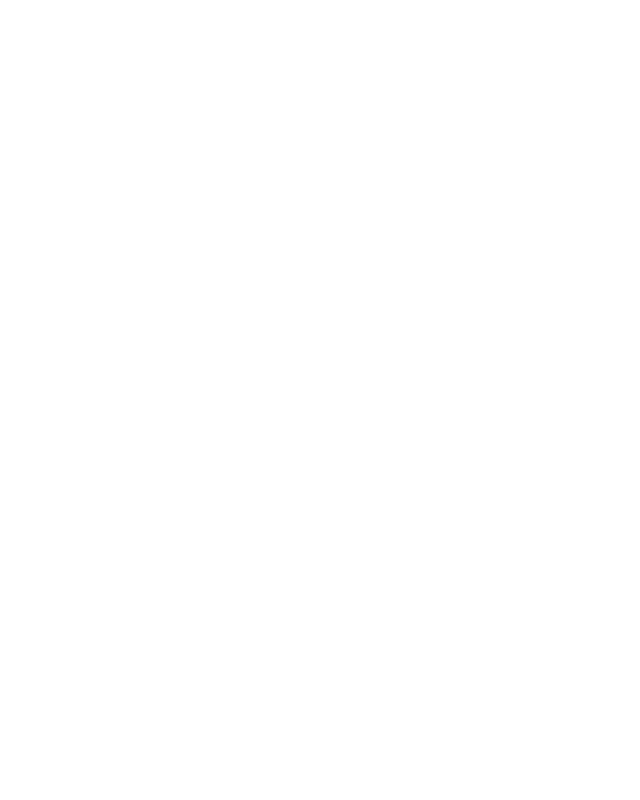
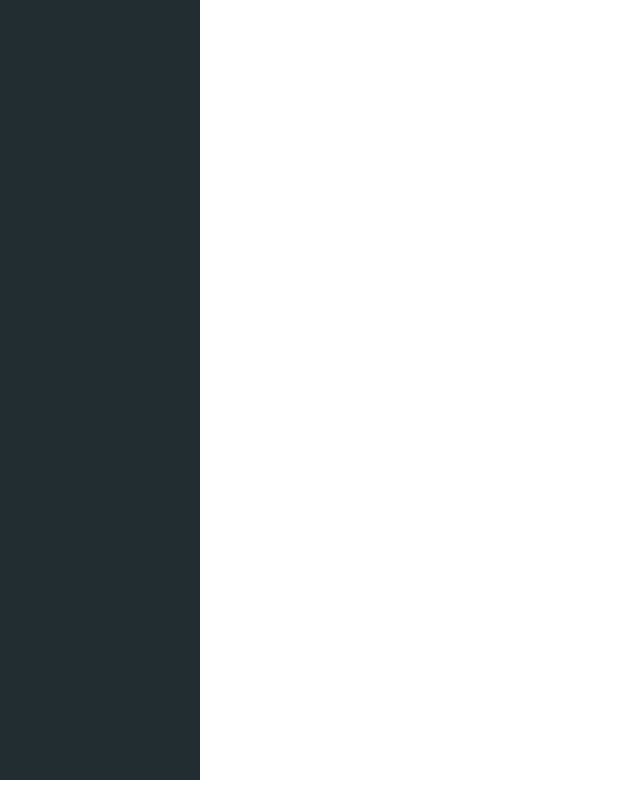
Before and after one commit to alinauroz/gogo-image, a React (Create React App) app in the folder admin/: page / in a window 1280 px wide. Shown: the whole page, without its empty margins (0-640 px from the left). Built offline with nearby package versions, Linux system fonts and the light colour scheme.

Commit message:
added bootstrap

```diff
--- a/admin/public/index.html
+++ b/admin/public/index.html
@@ -5,6 +5,9 @@
     <link rel="icon" href="%PUBLIC_URL%/favicon.ico" />
     <meta name="viewport" content="width=device-width, initial-scale=1" />
     <meta name="theme-color" content="#000000" />
+    <link rel="stylesheet" href="https://maxcdn.bootstrapcdn.com/bootstrap/3.4.1/css/bootstrap.min.css">
+  <script src="https://ajax.googleapis.com/ajax/libs/jquery/3.5.1/jquery.min.js"></script>
+  <script src="https://maxcdn.bootstrapcdn.com/bootstrap/3.4.1/js/bootstrap.min.js"></script>
     <meta
       name="description"
       content="Web site created using create-react-app"
--- a/admin/src/App.css
+++ b/admin/src/App.css
@@ -1,5 +1,6 @@
 html {
   --bar-bg: #222d31;
+  --bar-color: white;
 }
 
 .bar {
@@ -8,4 +9,6 @@
   overflow: auto;
   width: 200px;
   padding: 10px;
+  background-color: var(--bar-bg);
+  color: var(--bar-color);
 }
--- a/admin/src/App.js
+++ b/admin/src/App.js
@@ -1,3 +1,10 @@
+import LeftBar from './components/LeftBar'
+import './App.css'
+
 export default function () {
-  return <></>
+  return (
+    <>
+      <LeftBar />
+    </>
+  )
 }
```
